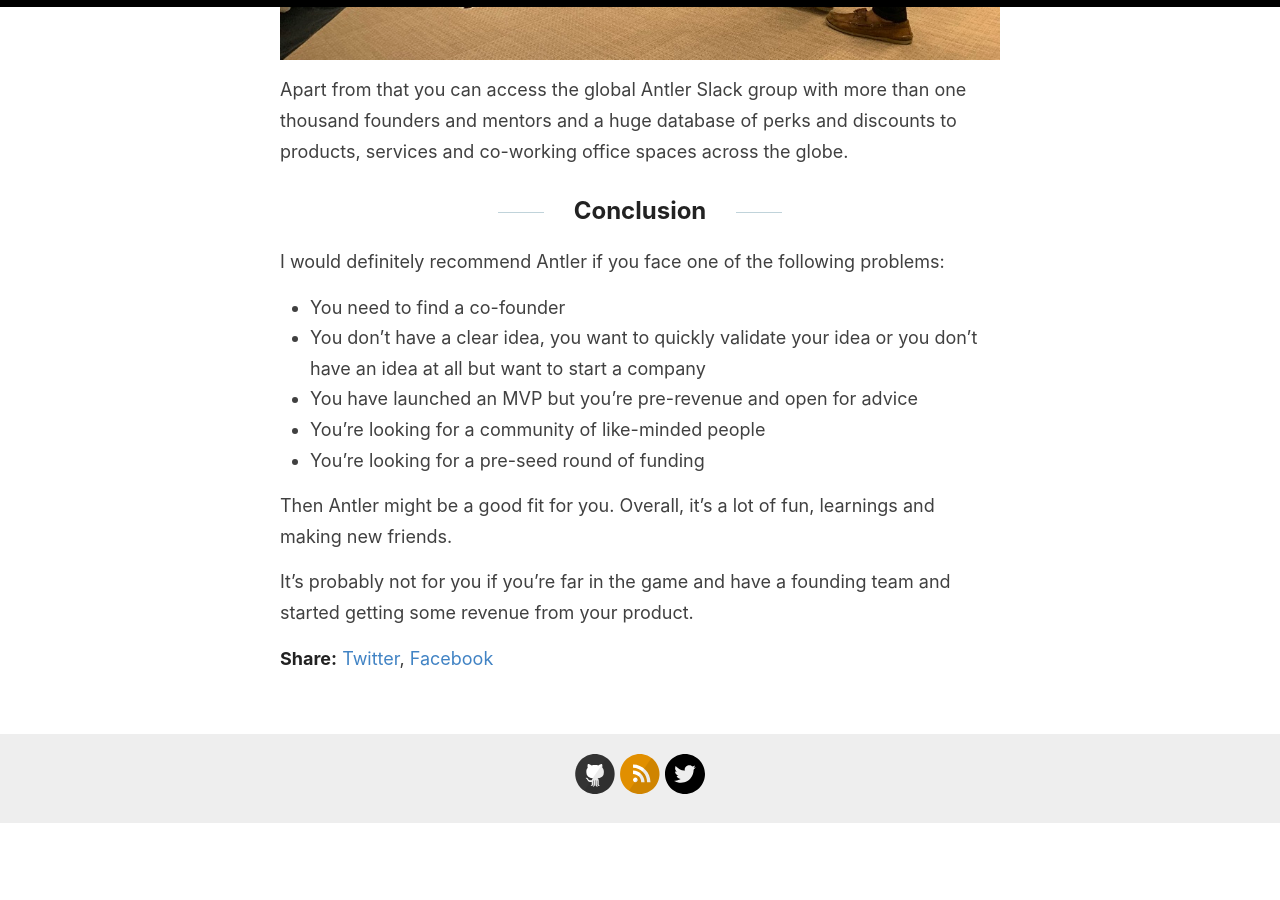
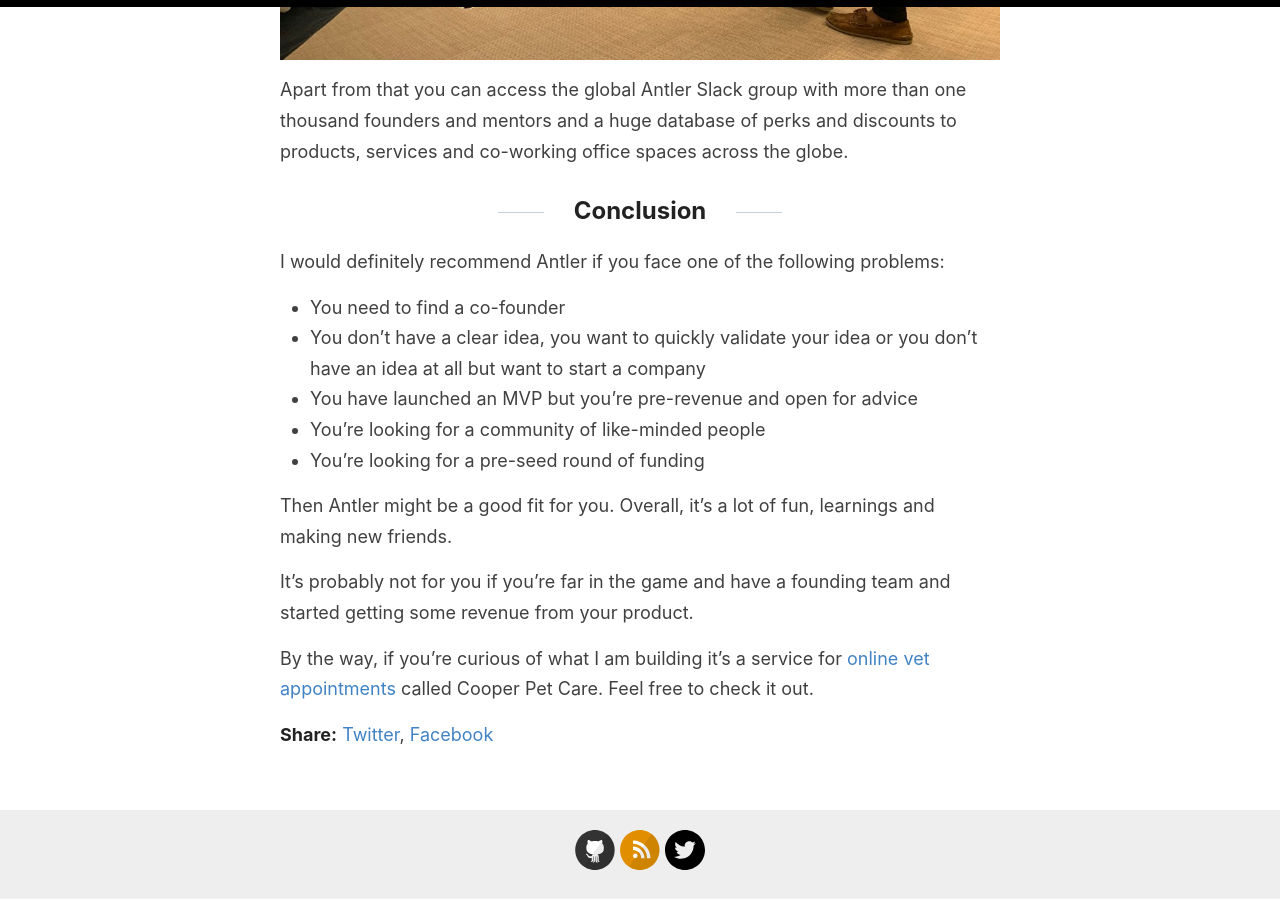
Before and after one commit to ptcodes/ptcodes.github.io, a Jekyll site: the page built from _posts/2021-04-16-antler-vc-program-review.md, in a window 1280 px wide and 900 px high, scrolled down 5873 px. Built offline with Jekyll 4.4.1, drawn with Linux system fonts in a browser that asks for light colours; comment, search, counter and statistics services are not loaded; before the commit the page ends 6697 px from its top, so only the background shows below that.

Commit message:
update readme

```diff
--- a/_posts/2021-04-16-antler-vc-program-review.md
+++ b/_posts/2021-04-16-antler-vc-program-review.md
@@ -111,3 +111,5 @@ I would definitely recommend Antler if you face one of the following problems:
 Then Antler might be a good fit for you. Overall, it’s a lot of fun, learnings and making new friends.
 
 It’s probably not for you if you’re far in the game and have a founding team and started getting some revenue from your product.
+
+By the way, if you're curious of what I am building it's a service for [online vet appointments](https://cooperpetcare.com) called Cooper Pet Care. Feel free to check it out.
```
Also changed, not shown: README.md.
